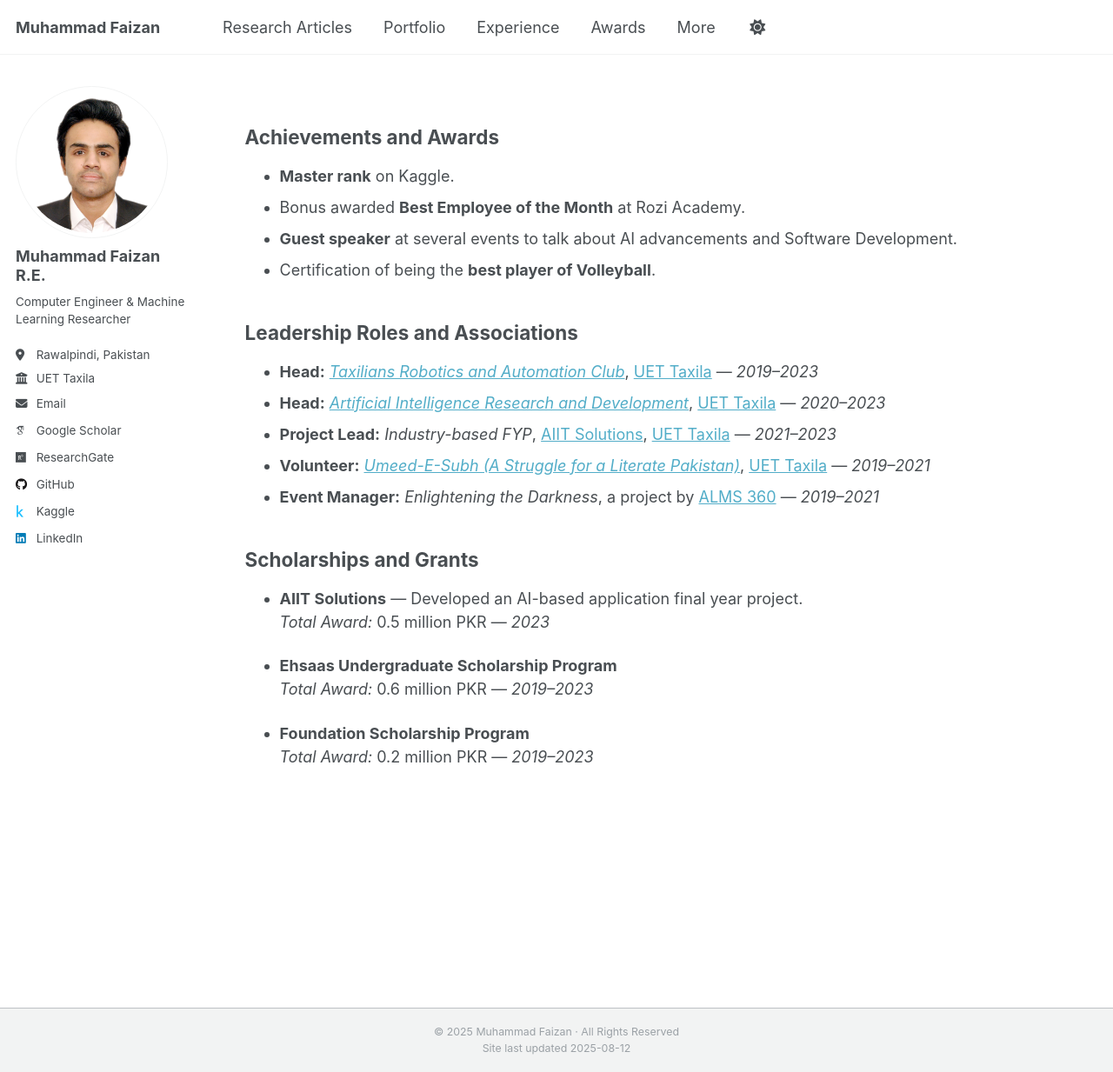
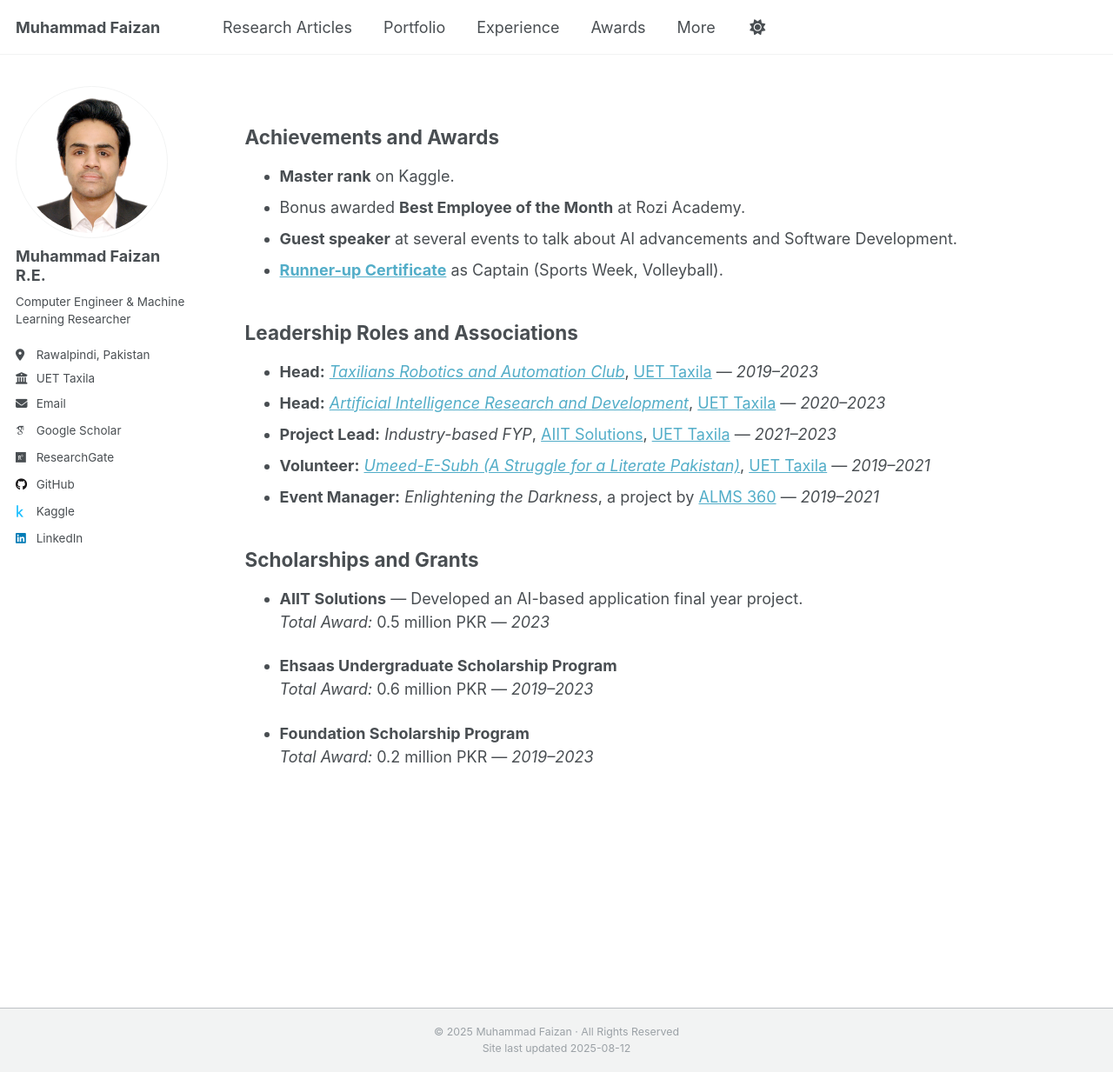
Before and after one commit to MuhammadFaizan99/MuhammadFaizan99.github.io, a Jekyll site: the page built from _pages/awards.md, in a window 1280 px wide and 1233 px high. Shown: the whole window at 87% size. Built offline with Jekyll 4.4.1, drawn with Linux system fonts in a browser that asks for light colours; some web fonts are replaced; a script that is not in the unit is left out.

Commit message:
Update awards.md

```diff
--- a/_pages/awards.md
+++ b/_pages/awards.md
@@ -13,7 +13,7 @@ redirect_from:
 - **Master rank** on Kaggle.
 - Bonus awarded **Best Employee of the Month** at Rozi Academy.
 - **Guest speaker** at several events to talk about AI advancements and Software Development.
-- Certification of being the **best player of Volleyball**.
+- [**Runner-up Certificate**](https://drive.google.com/file/d/16C0nUqVjeAWJ2AZPXiZdZCFbgqcTTKpZ/view?usp=sharing) as Captain (Sports Week, Volleyball).
 
 ## Leadership Roles and Associations
 
```
